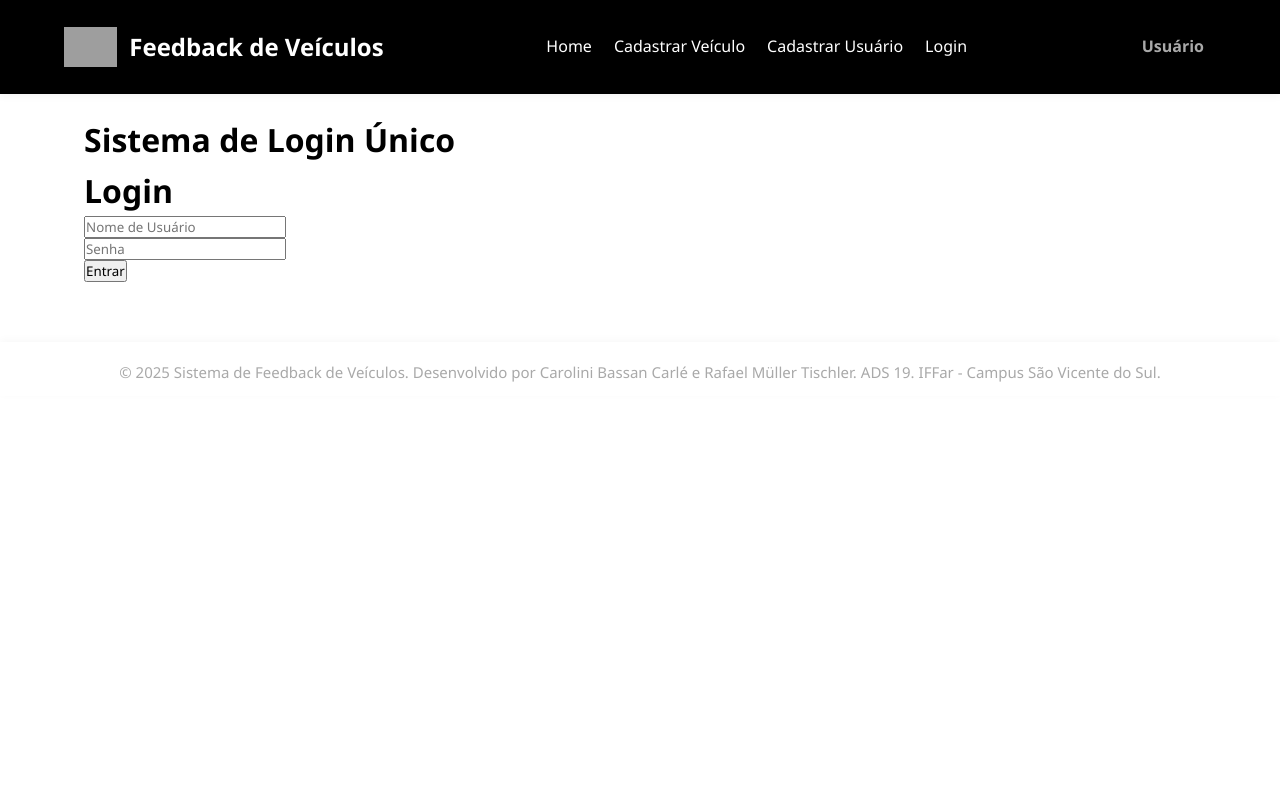
After one commit to CarolBassan/SistemaDeFeedback, a PHP site: page /login in a window 1280 px wide. The commit adds this page. Run offline with PHP 8.4, Linux system fonts and the light colour scheme; grey boxes are pictures that could not be loaded.

Commit message:
adição do header e do footer

```diff
--- a/Routes/ConfigRotas.php
+++ b/Routes/ConfigRotas.php
@@ -2,7 +2,7 @@
 
 include_once __DIR__ . '/Rotas.php';
 
-Rotas::add('/', 'View/login.php');
+Rotas::add('/', 'index.php');
 Rotas::add('/login', 'View/login.php');
 Rotas::add('/home', 'View/home.php');
 Rotas::add('/cadastro-usuario', 'View/cad_usuario.php');
--- a/Routes/Constantes.php
+++ b/Routes/Constantes.php
@@ -5,5 +5,5 @@ if (!defined('HOME')) {
 }
 
 if (!defined('SRC')) {
-	define('SRC', __DIR__);
+	define('SRC', dirname(__DIR__));
 }
--- /dev/null
+++ b/View/footer.php
@@ -0,0 +1,7 @@
+<?php
+
+?>
+<link rel="stylesheet" href="estilos.css">
+<footer>
+    &copy; <?php echo date('Y'); ?> Sistema de Feedback de Veículos. Desenvolvido por Carolini Bassan Carlé e Rafael Müller Tischler. ADS 19. IFFar - Campus São Vicente do Sul.
+</footer>
--- /dev/null
+++ b/View/header.php
@@ -0,0 +1,21 @@
+<?php
+$usuarioLogado = isset($_SESSION['usuario']) ? $_SESSION['usuario'] : 'Usuário';
+?>
+<header>
+    <link rel="stylesheet" href="../estilos.css">
+    <div class="header-content">
+        <div class="logo">
+            <img src="View/logo.png" alt="Logo" />
+            <span>Feedback de Veículos</span>
+        </div>
+        <nav>
+            <a href="home">Home</a>
+            <a href="cadastro-veiculo">Cadastrar Veículo</a>
+            <a href="cadastro-usuario">Cadastrar Usuário</a>
+            <a href="login">Login</a>
+        </nav>
+        <div class="user-info">
+            <?php echo htmlspecialchars($usuarioLogado); ?>
+        </div>
+    </div>
+</header>
--- a/View/index.php
+++ /dev/null
@@ -1,2 +0,0 @@
-<?php
-include_once __DIR__ . '/src/Rotas/ConfigRotas.php';
--- a/View/login.php
+++ b/View/login.php
@@ -1,15 +1,21 @@
 <?php
 session_start();
-if(isset($_SESSION['sessaoID'])){
+if (isset($_SESSION['sessaoID'])) {
     header('location:home.php');
 }
 ?>
+
+<?php
+include 'header.php';
+?>
+
 <!DOCTYPE html>
 <html>
+
 <head>
     <meta charset="UTF-8">
     <title>Sistema de Login Único</title>
-<link rel="stylesheet" href="css/estilo.css">
+    <link rel="stylesheet" href="../estilos.css">
 </head>
 
 <body>
@@ -19,7 +25,7 @@ if(isset($_SESSION['sessaoID'])){
             <div id="login">
                 <h1>Login</h1>
                 <div>
-        <input type="text" class="textbox" name="email" placeholder="Nome de Usuário" required/>
+                    <input type="text" class="textbox" name="email" placeholder="Nome de Usuário" required />
                 </div>
                 <div>
                     <input type="password" class="textbox" name="senha" placeholder="Senha" required />
@@ -29,7 +35,7 @@ if(isset($_SESSION['sessaoID'])){
                 </div>
                 <div id="erro">
                     <?php
-        if(isset($_GET["erro"])){
+                    if (isset($_GET["erro"])) {
                         echo "Usuário ou Senha Inválidos.";
                     }
                     ?>
@@ -38,4 +44,9 @@ if(isset($_SESSION['sessaoID'])){
         </form>
     </div>
 </body>
+
 </html>
+
+<?php
+include 'footer.php';
+?>
--- /dev/null
+++ b/estilos.css
@@ -0,0 +1,357 @@
+* {
+  margin: 0;
+  padding: 0;
+  box-sizing: border-box;
+  font-family: "Segoe UI", Tahoma, Geneva, Verdana, sans-serif;
+}
+
+body {
+  background-color: white;
+  color: black;
+  line-height: 1.6;
+}
+
+.container {
+  width: 90%;
+  max-width: 1200px;
+  margin: 0 auto;
+  padding: 20px;
+}
+
+header {
+  background-color: black;
+  color: white;
+  padding: 15px 0;
+  box-shadow: 0 2px 8px rgba(0, 0, 0, 0.05);
+}
+
+.header-content {
+  display: flex;
+  flex-wrap: wrap;
+  align-items: center;
+  justify-content: space-between;
+  max-width: 1200px;
+  margin: 0 auto;
+  padding: 12px 24px;
+}
+
+header .container {
+  display: flex;
+  justify-content: space-between;
+  align-items: center;
+}
+
+.logo {
+  display: flex;
+  align-items: center;
+  font-size: 24px;
+  font-weight: bold;
+}
+
+.logo img {
+  height: 40px;
+  margin-right: 12px;
+}
+
+nav {
+  display: flex;
+  flex-wrap: wrap;
+  gap: 10px;
+}
+
+nav ul {
+  display: flex;
+  list-style: none;
+}
+
+nav ul li {
+  margin-left: 20px;
+}
+
+nav a {
+  color: white;
+  text-decoration: none;
+  margin-right: 12px;
+  font-weight: 500;
+  font-size: 16px;
+  transition: color 0.2s;
+}
+
+nav a:hover {
+  color: darkgrey;
+}
+
+.user-info {
+  color: darkgrey;
+  font-weight: 600;
+  font-size: 16px;
+  margin-right: 12px;
+}
+
+.banner {
+  background-color: grey;
+  color: white;
+  text-align: center;
+  padding: 50px 0;
+  margin-bottom: 30px;
+}
+
+.banner h1 {
+  font-size: 2.5em;
+  margin-bottom: 10px;
+}
+
+.banner p {
+  font-size: 1.2em;
+  opacity: 0.9;
+}
+
+.vehicle-list {
+  display: grid;
+  grid-template-columns: repeat(auto-fill, minmax(280px, 1fr));
+  gap: 25px;
+  margin-top: 30px;
+}
+
+.vehicle-card {
+  background: white;
+  border-radius: 8px;
+  overflow: hidden;
+  box-shadow: 0 3px 10px rgba(0, 0, 0, 0.1);
+  transition: transform 0.3s;
+}
+
+.vehicle-card:hover {
+  transform: translateY(-5px);
+}
+
+.vehicle-card img {
+  width: 100%;
+  height: 180px;
+  object-fit: cover;
+}
+
+.vehicle-info {
+  padding: 15px;
+}
+
+.vehicle-info h3 {
+  font-size: 1.2em;
+  margin-bottom: 5px;
+}
+
+.vehicle-info p {
+  color: grey;
+  font-size: 0.9em;
+  margin-bottom: 10px;
+}
+
+.rating-preview {
+  display: flex;
+  align-items: center;
+  margin-bottom: 10px;
+}
+
+.stars {
+  color: #f39c12;
+  margin-right: 10px;
+}
+
+.recommendation {
+  font-size: 0.8em;
+  color: #27ae60;
+  font-weight: bold;
+}
+
+.vehicle-detail {
+  background: white;
+  border-radius: 8px;
+  padding: 25px;
+  box-shadow: 0 3px 10px rgba(0, 0, 0, 0.1);
+  margin-bottom: 30px;
+}
+
+.vehicle-detail-header {
+  display: flex;
+  margin-bottom: 20px;
+}
+
+.vehicle-detail-header img {
+  width: 40%;
+  border-radius: 8px;
+  margin-right: 20px;
+}
+
+.vehicle-detail-info {
+  flex: 1;
+}
+
+.vehicle-detail-info h2 {
+  font-size: 1.8em;
+  margin-bottom: 10px;
+}
+
+.vehicle-meta {
+  color: #666;
+  margin-bottom: 15px;
+}
+
+.rating-overview {
+  background: #f8f9fa;
+  padding: 15px;
+  border-radius: 8px;
+  margin-bottom: 20px;
+}
+
+.rating-bar {
+  display: flex;
+  align-items: center;
+  margin-bottom: 5px;
+}
+
+.rating-bar label {
+  width: 80px;
+}
+
+.rating-bar progress {
+  flex: 1;
+  height: 10px;
+  margin: 0 10px;
+}
+
+.rating-bar span {
+  width: 40px;
+  text-align: right;
+}
+
+.review-form {
+  background: white;
+  padding: 25px;
+  border-radius: 8px;
+  box-shadow: 0 3px 10px rgba(0, 0, 0, 0.1);
+  margin-bottom: 30px;
+}
+
+.review-form h3 {
+  margin-bottom: 20px;
+  font-size: 1.4em;
+}
+
+.form-group {
+  margin-bottom: 20px;
+}
+
+.form-group label {
+  display: block;
+  margin-bottom: 5px;
+  font-weight: bold;
+}
+
+.star-rating {
+  direction: rtl;
+  unicode-bidi: bidi-override;
+}
+
+.star-rating input {
+  display: none;
+}
+
+.star-rating label {
+  font-size: 25px;
+  color: #ddd;
+  cursor: pointer;
+}
+
+.star-rating input:checked ~ label {
+  color: #f39c12;
+}
+
+.star-rating label:hover,
+.star-rating label:hover ~ label {
+  color: #f39c12;
+}
+
+textarea {
+  width: 100%;
+  padding: 10px;
+  border: 1px solid #ddd;
+  border-radius: 4px;
+  min-height: 100px;
+}
+
+.recommend-options {
+  display: flex;
+  gap: 15px;
+}
+
+.btn {
+  background: grey;
+  color: white;
+  border: none;
+  padding: 10px 20px;
+  border-radius: 4px;
+  cursor: pointer;
+  font-size: 1em;
+}
+
+.btn:hover {
+  background: darkgrey;
+}
+
+.reviews {
+  margin-top: 30px;
+}
+
+.review-card {
+  background: white;
+  padding: 15px;
+  border-radius: 8px;
+  box-shadow: 0 2px 5px rgba(0, 0, 0, 0.05);
+  margin-bottom: 15px;
+}
+
+.review-header {
+  display: flex;
+  justify-content: space-between;
+  margin-bottom: 10px;
+}
+
+.review-author {
+  font-weight: bold;
+}
+
+.review-date {
+  color: darkgrey;
+  font-size: 0.8em;
+}
+
+.review-content {
+  margin-bottom: 10px;
+}
+
+.review-recommend {
+  font-size: 0.9em;
+  color: #27ae60;
+}
+
+footer {
+  background: #fff;
+  color: darkgrey;
+  text-align: center;
+  padding: 18px 0 12px 0;
+  font-size: 15px;
+  margin-top: 40px;
+  box-shadow: 0 -2px 8px rgba(0, 0, 0, 0.03);
+}
+
+@media (max-width: 768px) {
+  .vehicle-detail-header {
+    flex-direction: column;
+  }
+
+  .vehicle-detail-header img {
+    width: 100%;
+    margin-right: 0;
+    margin-bottom: 20px;
+  }
+}
--- /dev/null
+++ b/index.php
@@ -0,0 +1,74 @@
+<?php
+include_once __DIR__ . '/Routes/ConfigRotas.php';
+?>
+<!DOCTYPE html>
+<html lang="pt-br">
+
+<head>
+    <meta charset="UTF-8">
+    <meta name="viewport" content="width=device-width, initial-scale=1.0">
+    <title>Sistema de Feedback de Veículos</title>
+    <link rel="stylesheet" href="View/estilos.css">
+    <style>
+        body {
+            background: #f6f7fb;
+            font-family: 'Segoe UI', Arial, sans-serif;
+            margin: 0;
+            padding: 0;
+        }
+
+        .container {
+            background: #fff;
+            max-width: 500px;
+            margin: 60px auto 0 auto;
+            padding: 40px 30px 30px 30px;
+            border-radius: 12px;
+            box-shadow: 0 4px 24px rgba(0, 0, 0, 0.08);
+            text-align: center;
+        }
+
+        h1 {
+            color: #2d3a4b;
+            margin-bottom: 18px;
+            font-weight: 700;
+        }
+
+        p {
+            color: #4a5568;
+            font-size: 17px;
+            margin-bottom: 28px;
+        }
+
+        .btn {
+            display: inline-block;
+            background: #3bb77e;
+            color: #fff;
+            border: none;
+            border-radius: 6px;
+            padding: 12px 28px;
+            font-size: 16px;
+            font-weight: 600;
+            cursor: pointer;
+            text-decoration: none;
+            margin: 8px 4px;
+            transition: background 0.2s;
+        }
+
+        .btn:hover {
+            background: #329e6b;
+        }
+    </style>
+</head>
+
+<body>
+    <div class="container">
+        <h1>Sistema de Feedback de Veículos</h1>
+        <p>
+            Avalie veículos, compartilhe experiências e ajude outros usuários a escolherem o melhor modelo!<br>
+            Cadastre-se, faça login e participe da nossa comunidade de avaliações automotivas.
+        </p>
+        <a href="login" class="btn">Entrar</a>
+        <a href="cadastro-usuario" class="btn">Cadastrar-se</a>
+        <a href="cadastro-veiculo" class="btn">Cadastrar Veículo</a>
+    </div>
+</body>
```
Also changed, not shown: View/cad_usuario.php (+81 -0 lines), .htaccess. Lines whose indentation alone changed are shown as unchanged.
